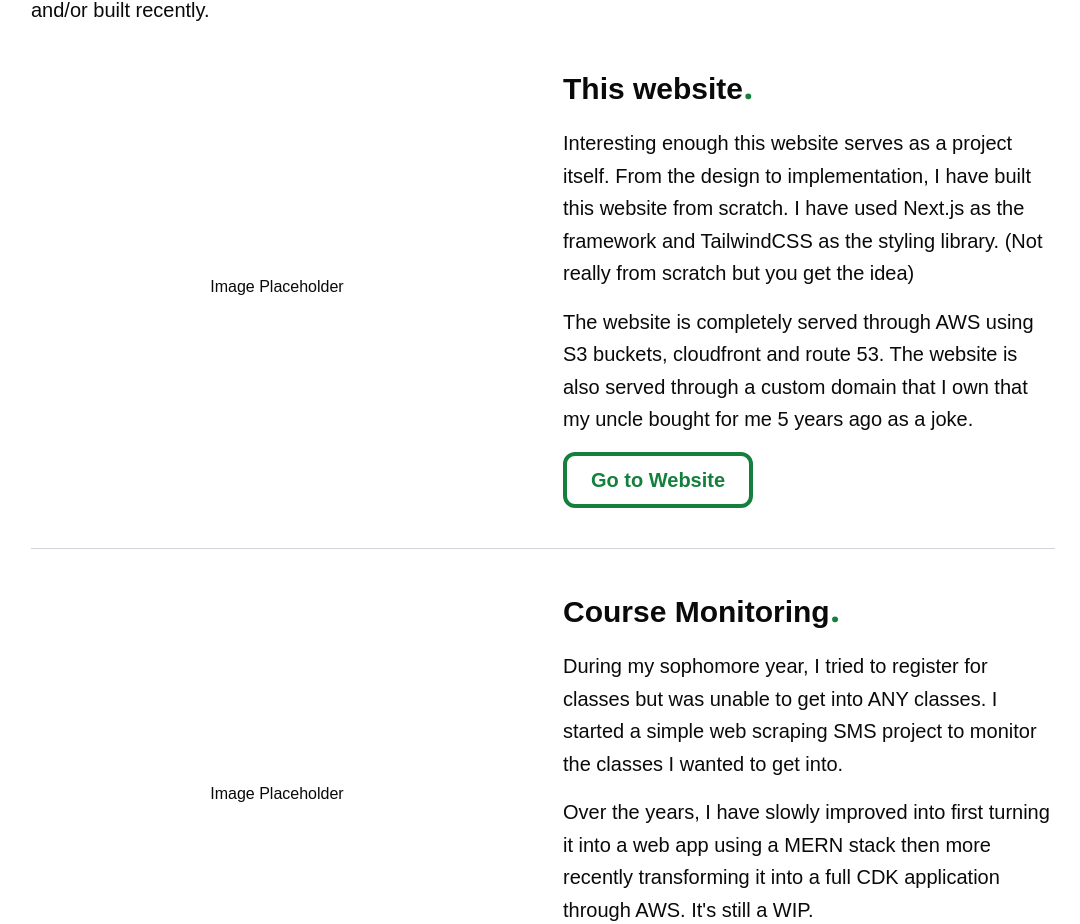
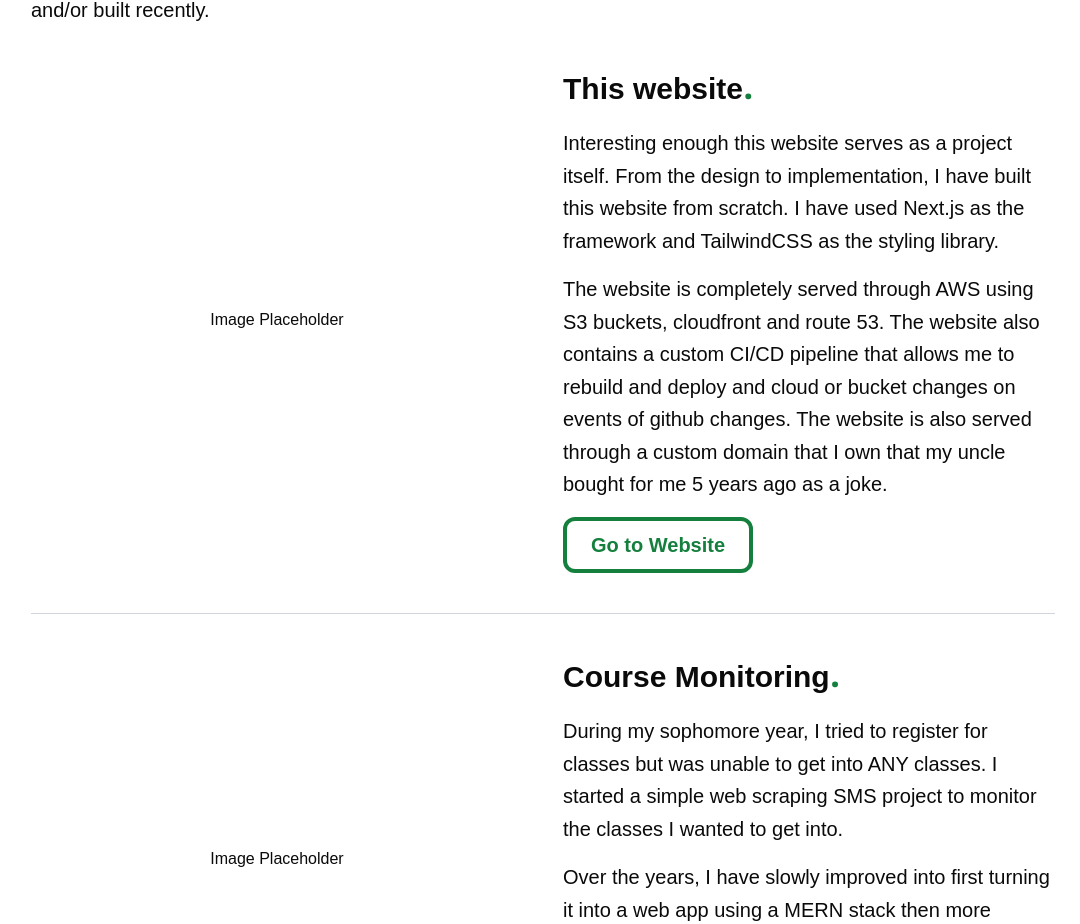
Before and after one commit to adamsulemanji/PersonalWebsite, a Next.js app in the folder frontend/: page / in a window 1280 px wide. Shown: the part 8397-9321 px from the top of the page, without its empty margins (97-1177 px from the left). Built offline with nearby package versions, Linux system fonts and the light colour scheme.

Commit message:
Adding more description about personal website project

```diff
--- a/frontend/src/app/page.tsx
+++ b/frontend/src/app/page.tsx
@@ -369,14 +369,15 @@ export default function Home() {
                   Interesting enough this website serves as a project itself.
                   From the design to implementation, I have built this website
                   from scratch. I have used Next.js as the framework and
-                  TailwindCSS as the styling library. (Not really from scratch
-                  but you get the idea)
+                  TailwindCSS as the styling library.
                 </p>
                 <p className="mt-4">
                   The website is completely served through AWS using S3 buckets,
-                  cloudfront and route 53. The website is also served through a
-                  custom domain that I own that my uncle bought for me 5 years
-                  ago as a joke.
+                  cloudfront and route 53. The website also contains a custom
+                  CI/CD pipeline that allows me to rebuild and deploy and cloud
+                  or bucket changes on events of github changes. The website is
+                  also served through a custom domain that I own that my uncle
+                  bought for me 5 years ago as a joke.
                 </p>
                 <button className="mt-4 px-6 py-2 border-4 border-green-700 dark:border-blue-400 accent font-bold rounded-lg transition-colors duration-300 bg-[length:10px_10px] bg-gradient-to-r from-transparent via-green-600/20 to-transparent dark:via-blue-400/20 hover:bg-green-700 dark:hover:bg-blue-400 hover:text-white">
                   <a
```
